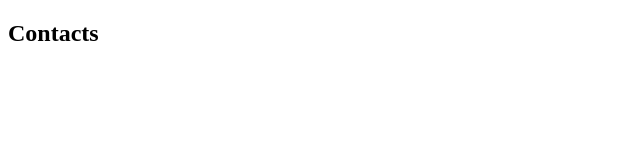
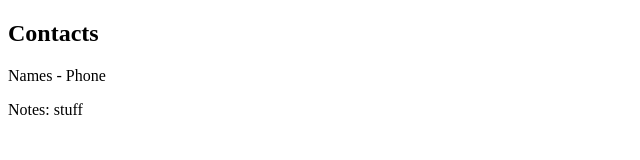
Before and after one commit to TochiOkeke/com.bread.demo, a plain HTML site: page WebContent/contacts.html in a window 1280 px wide. Shown: the whole page, without its empty margins (0-640 px from the left). Drawn offline with Linux system fonts and the light colour scheme.

Commit message:
added notes and completed coding

```diff
--- a/WebContent/contacts.html
+++ b/WebContent/contacts.html
@@ -6,5 +6,7 @@
 </head>
 <body>
 <h2> Contacts </h2>
+<p>Names - Phone </p>
+<p> Notes: stuff</p>
 </body>
 </html>
```
